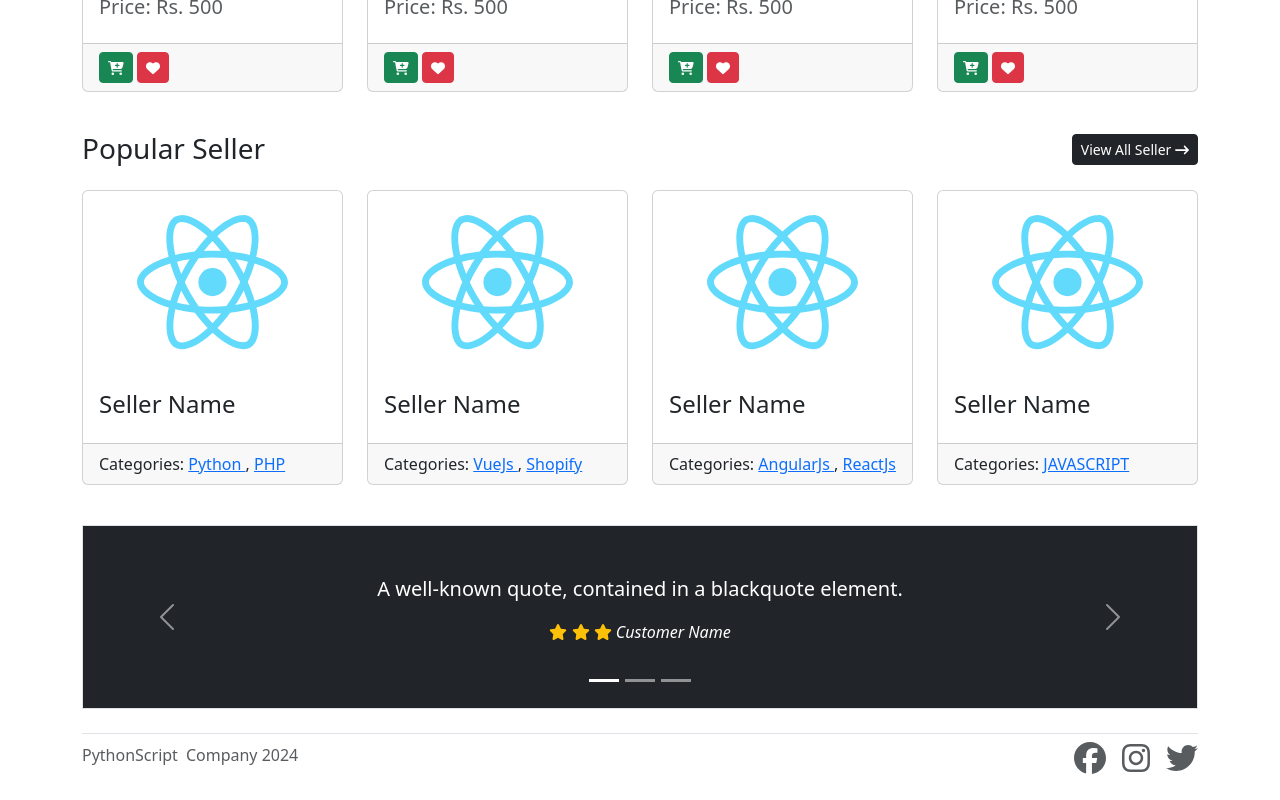
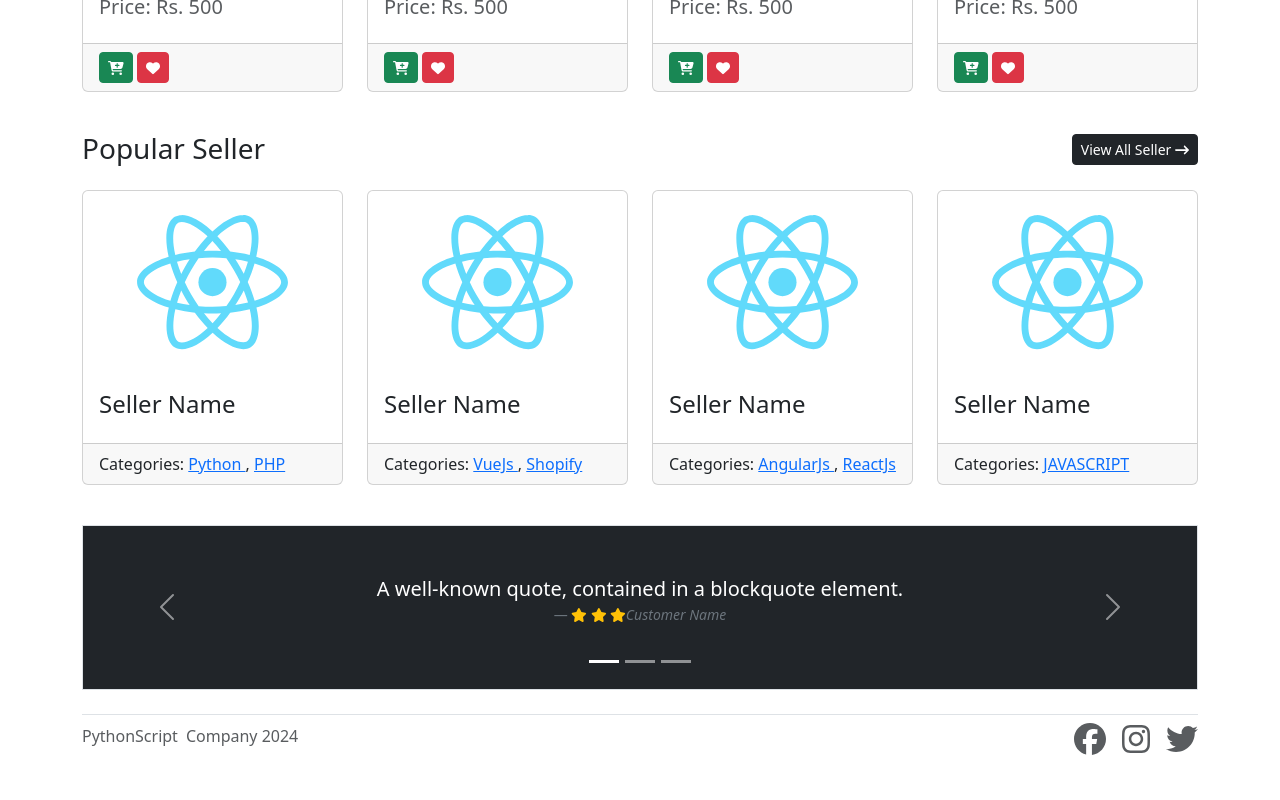
Before and after one commit to princy-singh-rajpoot/Python-Postgresql, a React (Create React App) app in the folder frontend/: page / in a window 1280 px wide. Shown: the part 1561-2361 px from the top of the page. Built offline with nearby package versions, Linux system fonts and the light colour scheme.

Commit message:
commiting footer

```diff
--- a/frontend/src/App.js
+++ b/frontend/src/App.js
@@ -420,68 +420,60 @@ function App() {
           {/* end of popularrr sellersrrrrrrrrrrr */}
 
           {/* rating and reviews */}
-          <div id="carouselExampleIndicators" className="carousel slide my-4 border bg-dark text-white p-5" data-bs-ride="true">
+          <div id="carouselExampleIndicators" className="carousel slide my-4 border bg-dark text-white p-5" data-bs-ride="carousel">
 
             <div className="carousel-indicators">
-              <button type="button" data-bs-target="#carouselExampleIndicators"
-              data-bs-slide-to="0" className="active"
-              aria-current="true" aria-label="Slide 1">
-              </button>
-
-              <button type="button" data-bs-target="#carouselExampleIndicators"
-              data-bs-slide-to="1" aria-label="Slide 2">
-              </button>
-
-              <button type="button" data-bs-target="#carouselExampleIndicators"
-              data-bs-slide-to="2" aria-label="Slide 3">
-              </button>
+              <button type="button" data-bs-target="#carouselExampleIndicators" data-bs-slide-to="0" className="active" aria-current="true" aria-label="Slide 1"></button>
+              <button type="button" data-bs-target="#carouselExampleIndicators" data-bs-slide-to="1" aria-label="Slide 2"></button>
+              <button type="button" data-bs-target="#carouselExampleIndicators" data-bs-slide-to="2" aria-label="Slide 3"></button>
             </div>
 
             <div className="carousel-inner">
 
               <div className="carousel-item active">
                   <figure className="text-center">
-                  <blockquote className="blockquote"><p> A well-known quote, contained in a blackquote  element.</p></blockquote>
-                  <figcaption className="blackquote-footer">
+                      <blockquote className="blockquote"><p>A well-known quote, contained in a blockquote element.</p></blockquote>
+                      <figcaption className="blockquote-footer">
                           <i className='fa fa-star text-warning'></i> <i className='fa fa-star text-warning'></i> <i className='fa fa-star text-warning'></i>
-                    <cite title="Source Title"> Customer Name </cite>
+                          <cite title="Source Title">Customer Name</cite>
                       </figcaption>
                   </figure>
               </div>
 
               <div className="carousel-item">
                   <figure className="text-center">
-                  <blockquote className="blockquote"><p> A well-known quote, contained in a blackquote  element.</p></blockquote>
-                  <figcaption className="blackquote-footer">
+                      <blockquote className="blockquote"><p>A well-known quote, contained in a blockquote element.</p></blockquote>
+                      <figcaption className="blockquote-footer">
                           <i className='fa fa-star text-warning'></i><i className='fa fa-star text-warning'></i>
-                    <cite title="Source Title"> Customer Name </cite>
+                          <cite title="Source Title">Customer Name</cite>
                       </figcaption>
                   </figure>
               </div>
 
               <div className="carousel-item">
                   <figure className="text-center">
-                  <blockquote className="blockquote"><p> A well-known quote, contained in a blackquote  element.</p></blockquote>
-                  <figcaption className="blackquote-footer">
+                      <blockquote className="blockquote"><p>A well-known quote, contained in a blockquote element.</p></blockquote>
+                      <figcaption className="blockquote-footer">
                           <i className='fa fa-star text-warning'></i>
-                    <cite title="Source Title"> Customer Name </cite>
+                          <cite title="Source Title">Customer Name</cite>
                       </figcaption>
                   </figure>
               </div>
 
             </div>
 
-              <a className="carousel-control-prev" href="#carouselExampleIndicators" role="button" data-slide="prev">
+            <a className="carousel-control-prev" href="#carouselExampleIndicators" role="button" data-bs-slide="prev">
                 <span className="carousel-control-prev-icon" aria-hidden="true"></span>
-                <span className="sr-only">Previous</span>
+                <span className="visually-hidden">Previous</span>
             </a>
 
-              <a className="carousel-control-next" href="#carouselExampleIndicators" role="button" data-slide="next">
+            <a className="carousel-control-next" href="#carouselExampleIndicators" role="button" data-bs-slide="next">
                 <span className="carousel-control-next-icon" aria-hidden="true"></span>
-                <span className="sr-only">Next</span>
+                <span className="visually-hidden">Next</span>
             </a>
 
         </div>
+
           {/* end of rating and reviews */}
           <footer className="d-flex flex-wrap justify-content-between align-items-center my-4 border-top">
 
```
Lines whose indentation alone changed are shown as unchanged.
